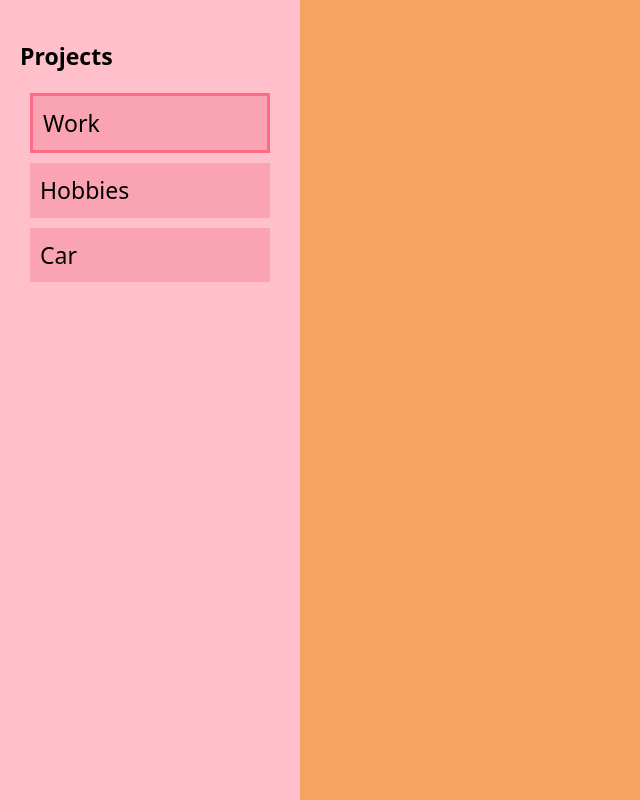
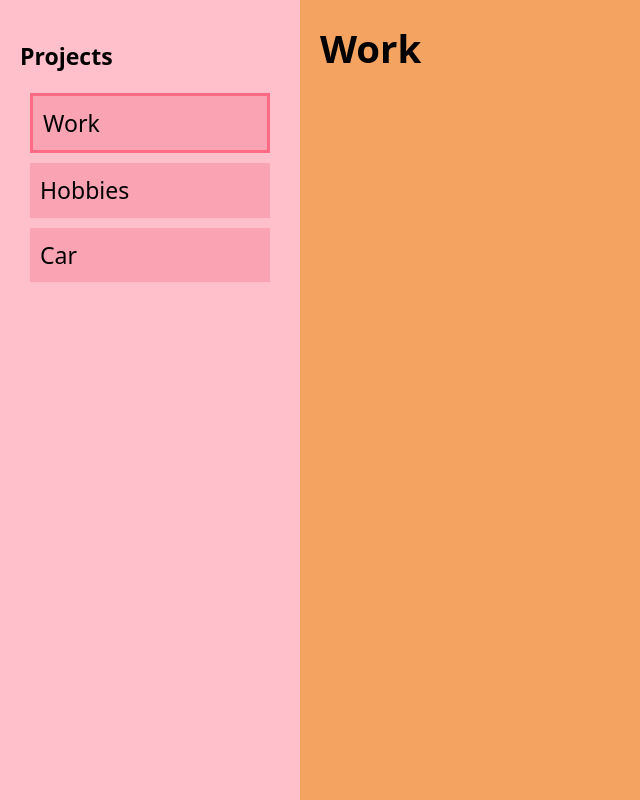
Before and after one commit to ScaxCodes/odin-todo-list, a plain HTML site: page index.html in a window 1280 px wide. Shown: the whole page, without its empty margins (0-640 px from the left). Drawn offline with Linux system fonts and the light colour scheme.

Commit message:
Render active project to main

```diff
--- a/bundle.js
+++ b/bundle.js
@@ -47,6 +47,7 @@ __webpack_require__.r(__webpack_exports__);
 
 
 const sideMenu = document.querySelector(".side-menu");
+const mainHeader = document.querySelector(".main-header");
 
 // function addListeners() {
 //     addProjectButton.addEventListener("click", addProject);
@@ -55,7 +56,7 @@ const sideMenu = document.querySelector(".side-menu");
 
 function renderPage() {
     renderSidebar();
-    renderMain();
+    renderMainHeader();
     // addListeners();
     console.log("Page rendered...");
 }
@@ -63,17 +64,19 @@ function renderPage() {
 function renderSidebar() {
     _index__WEBPACK_IMPORTED_MODULE_0__.projects.forEach(project => {
         const projectDiv = document.createElement("div");
-        projectDiv.className = "project";
-        // projectDiv.classList.add("project");
-        // console.log(project.active)
+        projectDiv.classList.add("project");
         if (project.active) projectDiv.classList.add("active");
         sideMenu.appendChild(projectDiv);
         projectDiv.innerText = project.name;
     });
 }
 
-function renderMain() {
-
+function renderMainHeader() {
+    const headerDiv = document.createElement("div");
+    mainHeader.appendChild(headerDiv);
+    _index__WEBPACK_IMPORTED_MODULE_0__.projects.forEach(project => {
+        if (project.active) headerDiv.innerText = project.name;
+    });
 }
 
 function addProject() {
--- a/index.html
+++ b/index.html
@@ -10,8 +10,12 @@
 </head>
 <body>
     <div class="side-menu">
-        <div class="projects-header"><h2>Projects</h2></div>
+        <div class="side-header">
+            <h2>Projects</h2>
+        </div>
     </div>
-    <div class="main"></div>
+    <div class="main">
+        <div class="main-header"></div>
+    </div>
 </body>
 </html>
--- a/style.css
+++ b/style.css
@@ -27,7 +27,7 @@ body {
   background-color: rgb(181, 134, 142);
 }
 
-.project[class*="active"] {
+.project.active {
   border: 3px solid rgb(255, 107, 132);
 }
 
@@ -35,7 +35,8 @@ body {
   background-color: sandybrown;
 }
 
-.todo-box {
-  background-color: rgb(248, 144, 53);
-  width: 500px;
+.main-header div {
+  padding: 20px;
+  font-size: 2rem;
+  font-weight: bold;
 }
```
Also changed, not shown: 1 other file.
